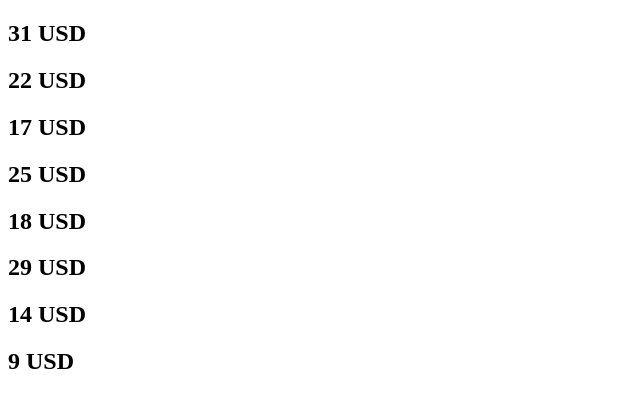
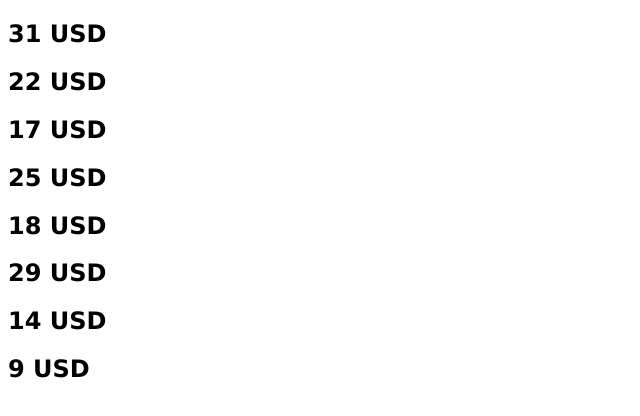
Before and after one commit to kuldeep1A/html-code-d3, a website: page D3/index.html in a window 1280 px wide. Shown: the whole page, without its empty margins (0-640 px from the left). Drawn offline with nearby package versions, Linux system fonts and the light colour scheme.

Commit message:
Data Visualization Data Visualization with D3 Add Inline Styling to Elements

```diff
--- a/D3/index.html
+++ b/D3/index.html
@@ -17,7 +17,8 @@
         .append("h2")
         // Add your code below this line
 
-        .text((d) => d + " USD");
+        .text((d) => d + " USD")
+        .style("font-family", "verdana")
 
         // Add your code above this line
     </script>
```
